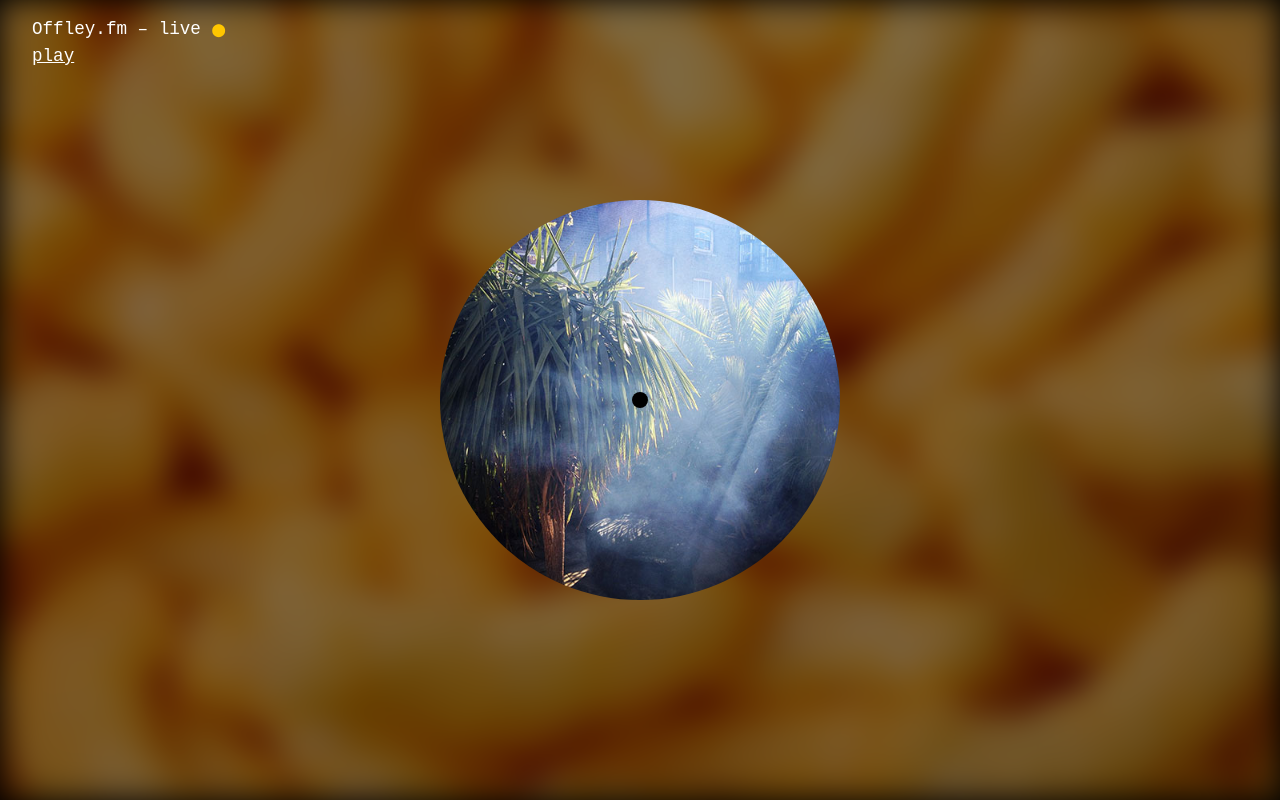
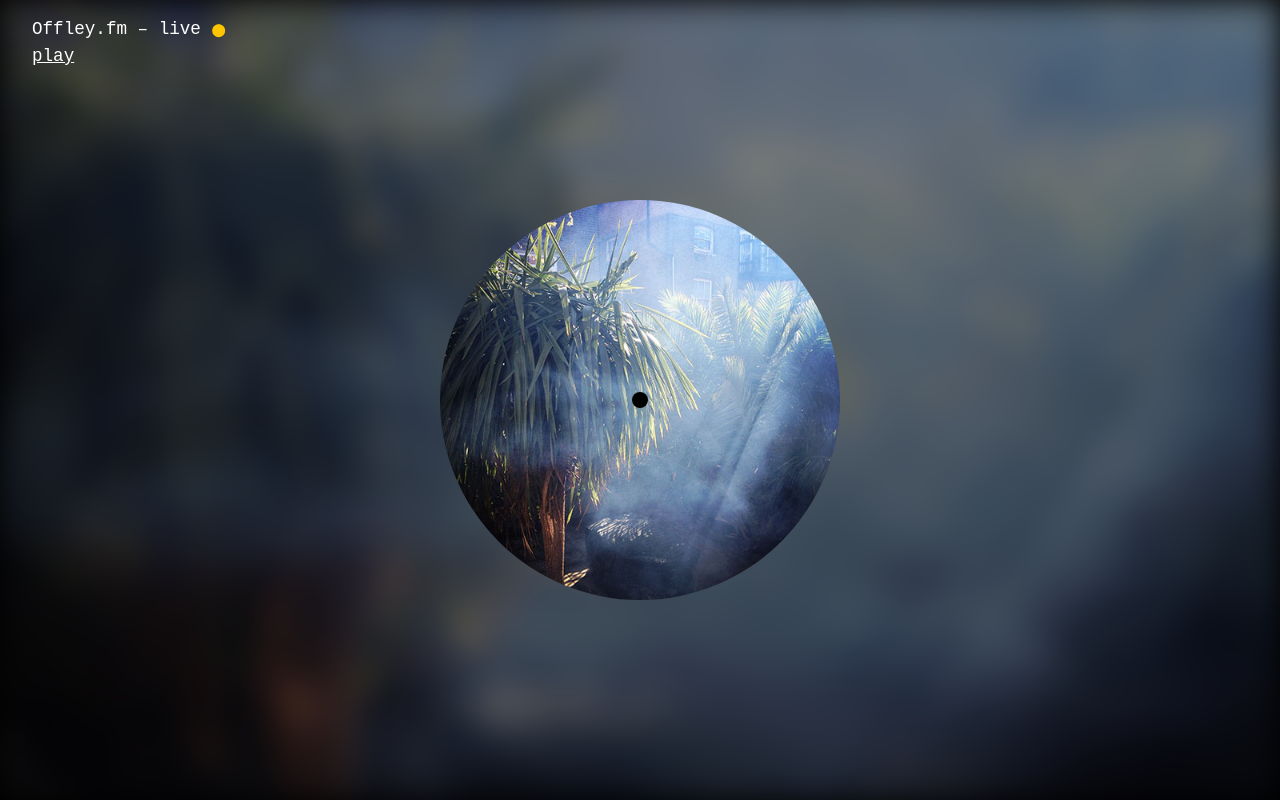
Before and after one commit to jackmerrell/offley.fm, a website: page app/index.html in a window 1280 px wide. Drawn offline with nearby package versions, Linux system fonts and the light colour scheme; files that its build step writes are made by us from their sources.

Commit message:
add eves BG

```diff
--- a/app/styles/main.scss
+++ b/app/styles/main.scss
@@ -135,7 +135,7 @@ button:active{
   width: 100vw;
   height: 100vh;
   z-index: 0;
-  background-image: url('../images/wotsits.jpg');
+  background-image: url('../images/eves.jpg');
   background-repeat: no-repeat;
   background-position: center;
   background-size: 120vw 120vh;
```
